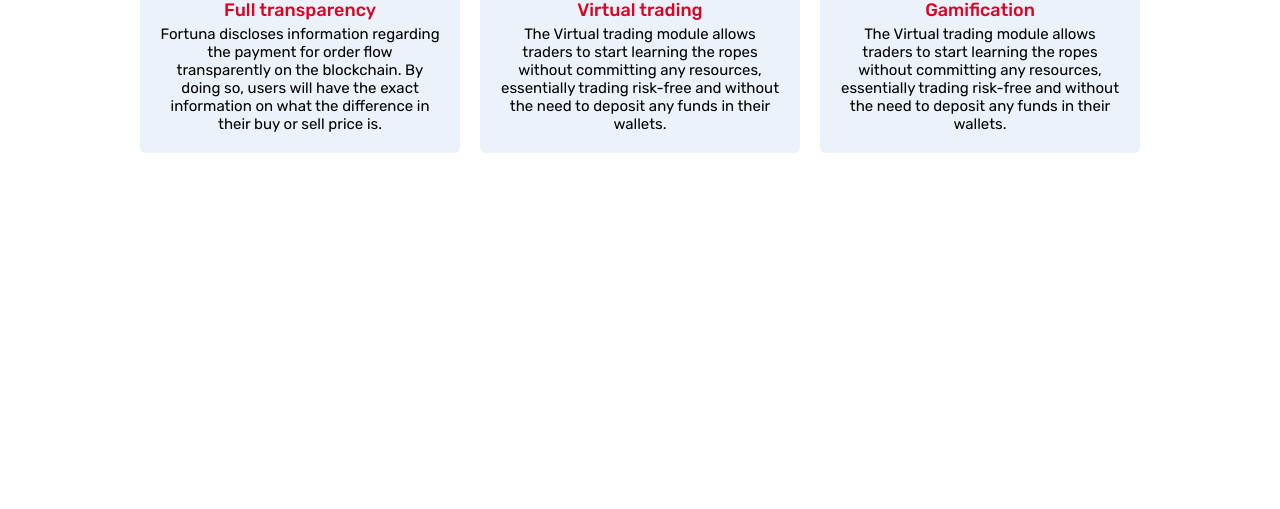
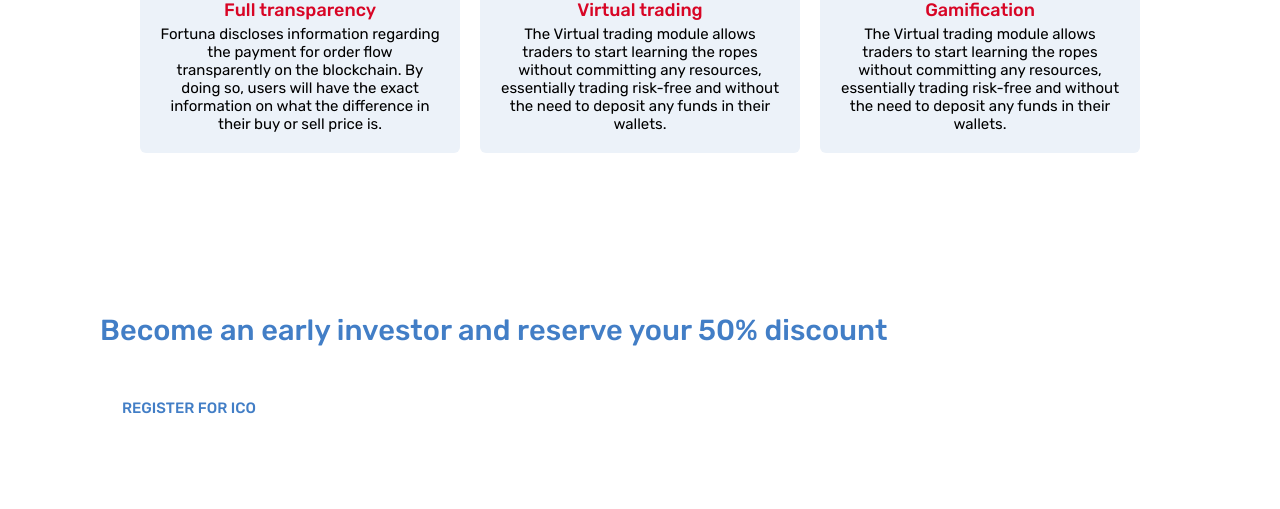
Before and after one commit to Ev1ch/fortuna-landing, a website built with webpack: page src/index.html in a window 1280 px wide. Shown: the part 2469-2978 px from the top of the page. Before the commit the page ends 2702 px from the top, so only its background shows below. Built offline with nearby package versions, Linux system fonts and the light colour scheme.

Commit message:
Added basic early investor section structure

```diff
--- a/src/index.html
+++ b/src/index.html
@@ -181,6 +181,16 @@
                     </div>
                 </div>
             </section>
+            <section class="early-investor section">
+                <div class="container">
+                    <div class="early-investor__description">
+                        <h2 class="early-investor__title section-title">
+                            Become an early investor and reserve your 50% discount
+                        </h2>
+                        <a href="#" class="button button--filled">Register for ICO</a>
+                    </div>
+                </div>
+            </section>
         </main>
     </body>
 
```
